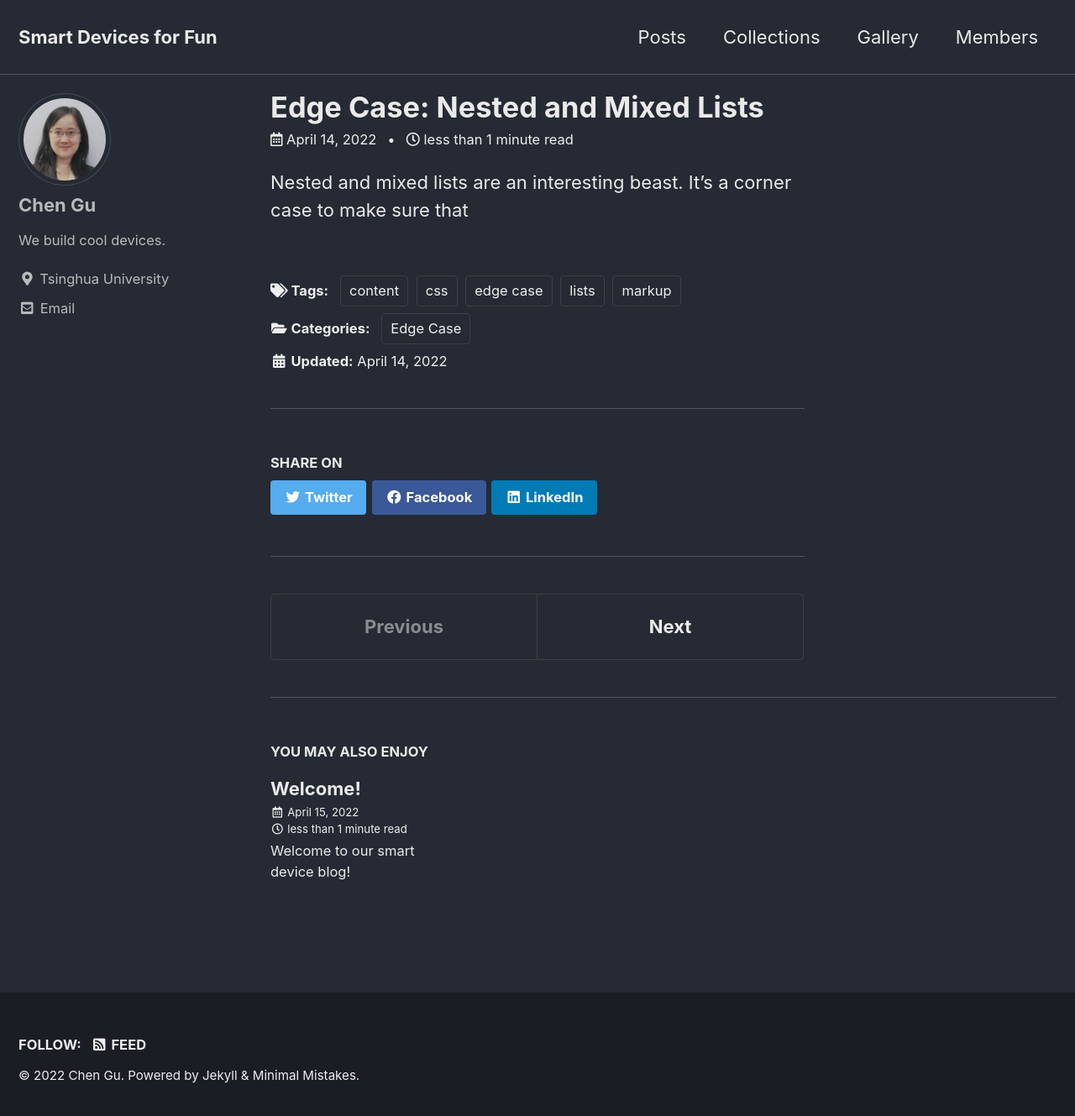
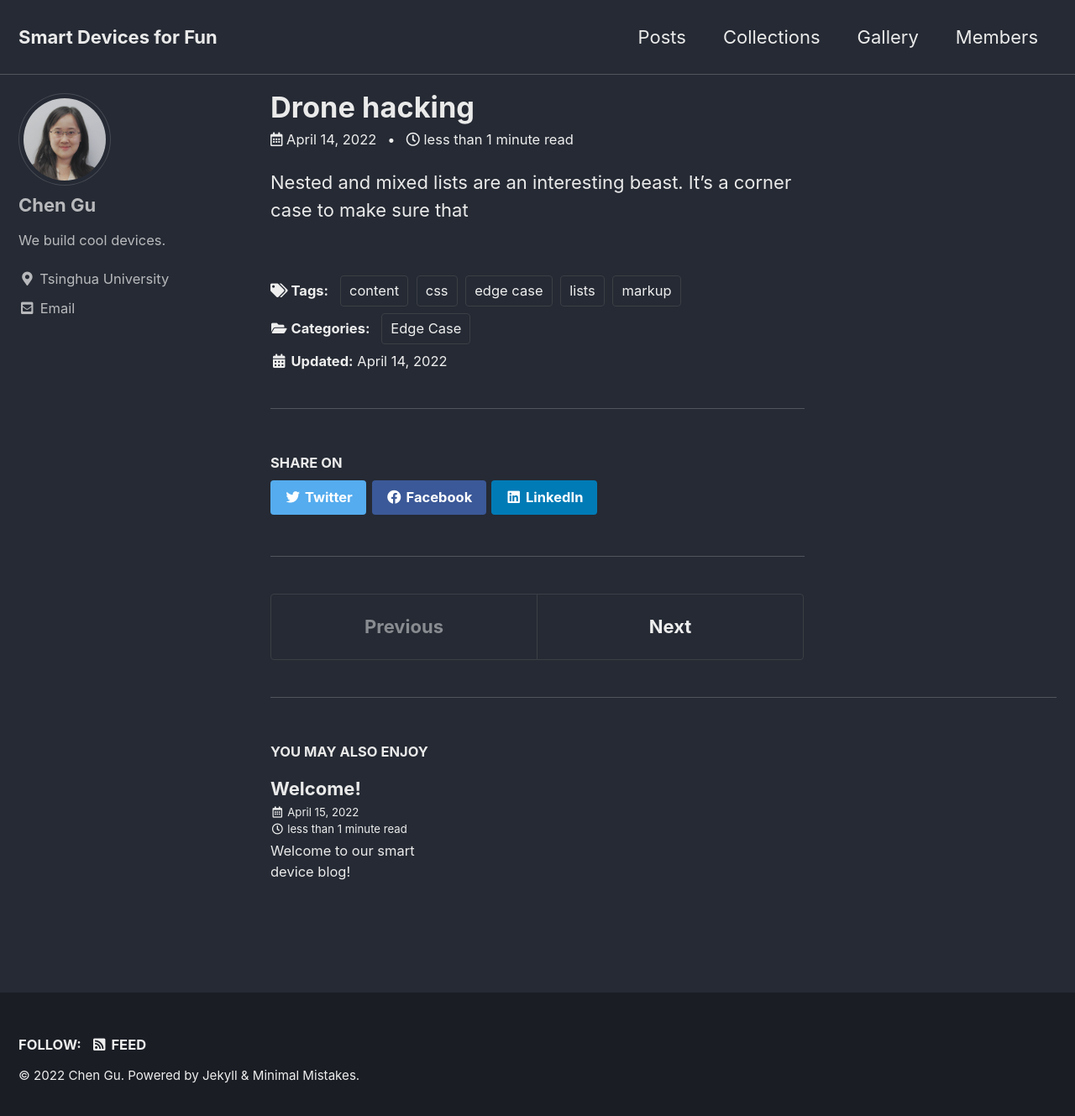
Before and after one commit to guchchcug/smart_device, a Jekyll site: the page built from _posts/2022-04-14-First-device-building-night.md, in a window 1280 px wide and 1337 px high. Shown: the top 1329 px of the window at 84% size. Built offline with Jekyll 4.4.1, drawn with Linux system fonts in a browser that asks for light colours; cached includes are drawn as plain includes.

Commit message:
Update 2022-04-14-First-device-building-night.md

```diff
--- a/_posts/2022-04-14-First-device-building-night.md
+++ b/_posts/2022-04-14-First-device-building-night.md
@@ -1,5 +1,5 @@
 ---
-title: "Edge Case: Nested and Mixed Lists"
+title: "Drone hacking"
 categories:
   - Edge Case
 tags:
```
